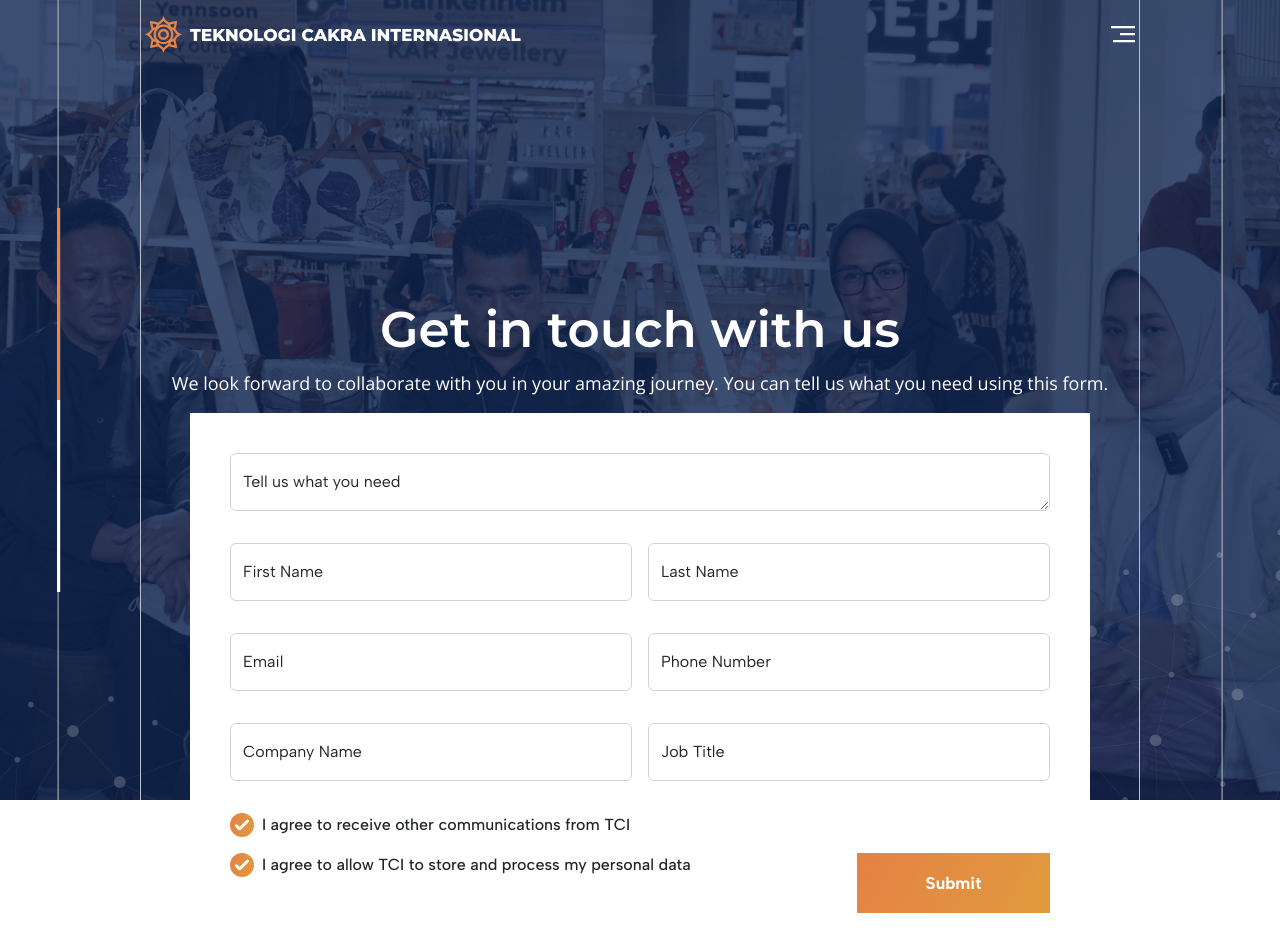
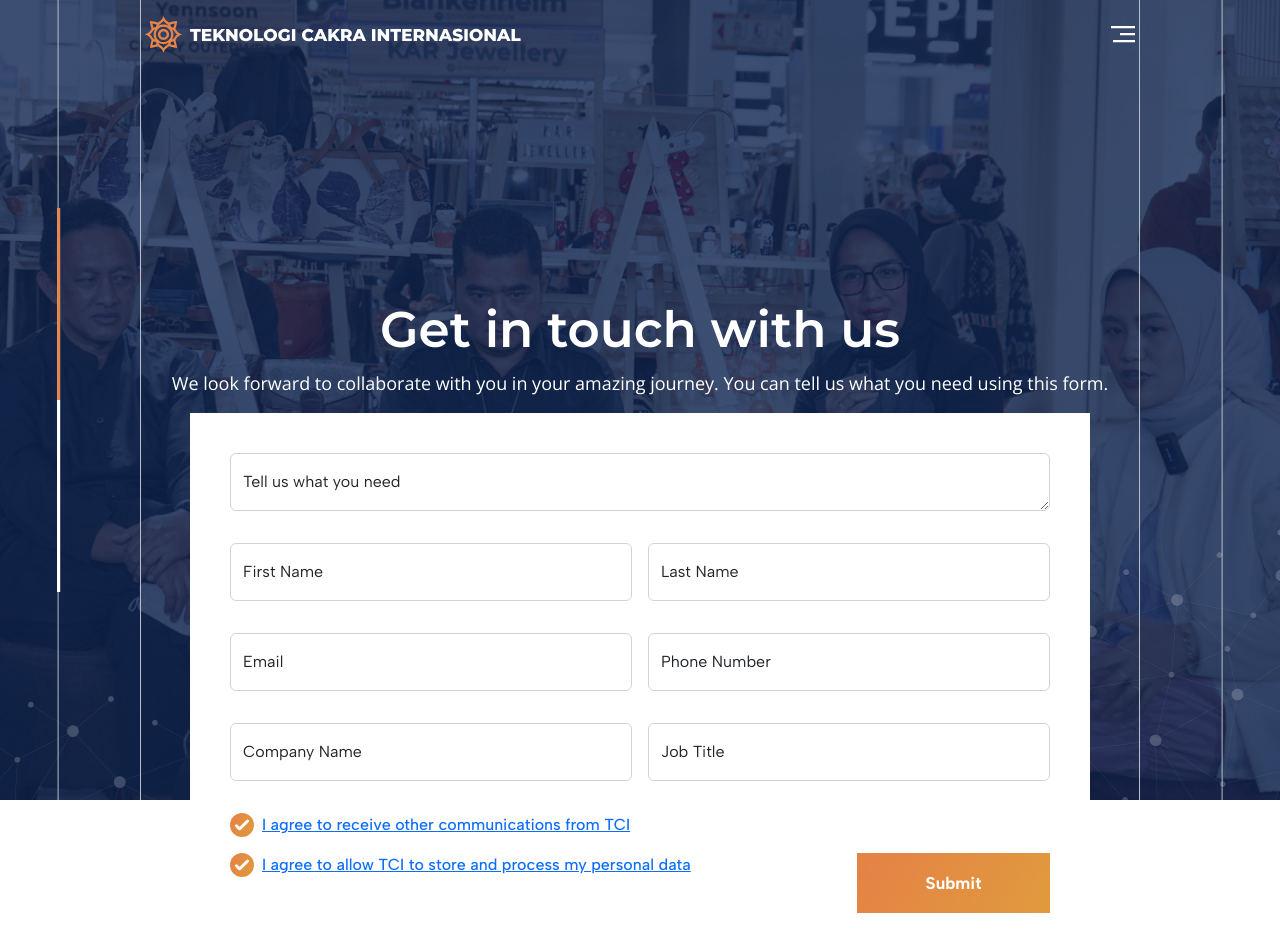
Before and after one commit to muhamadsolihin/web-tci, a Vue app: page /contact-us in a window 1280 px wide. Shown: the top 952 px of the page. Built offline with nearby package versions, Linux system fonts and the light colour scheme.

Commit message:
feat(Contact us): Link to third party

```diff
--- a/src/views/contact-us/components/FormSection.vue
+++ b/src/views/contact-us/components/FormSection.vue
@@ -98,15 +98,15 @@
             </div> -->
             <div class="d-flex flex-row align-items-center">
               <img src="@/assets/images/icons/agree.svg" alt="icon" />
-              <p class="mb-0 ms-2 fw-500">
+              <router-link to="/third-party" class="mb-0 ms-2 fw-500">
                 I agree to receive other communications from TCI
-              </p>
+              </router-link>
             </div>
             <div class="d-flex flex-row align-items-center mt-3">
               <img src="@/assets/images/icons/agree.svg" alt="icon" />
-              <p class="mb-0 ms-2 fw-500">
+              <router-link to="/third-party" class="mb-0 ms-2 fw-500">
                 I agree to allow TCI to store and process my personal data
-              </p>
+              </router-link>
             </div>
           </div>
           <div
```
